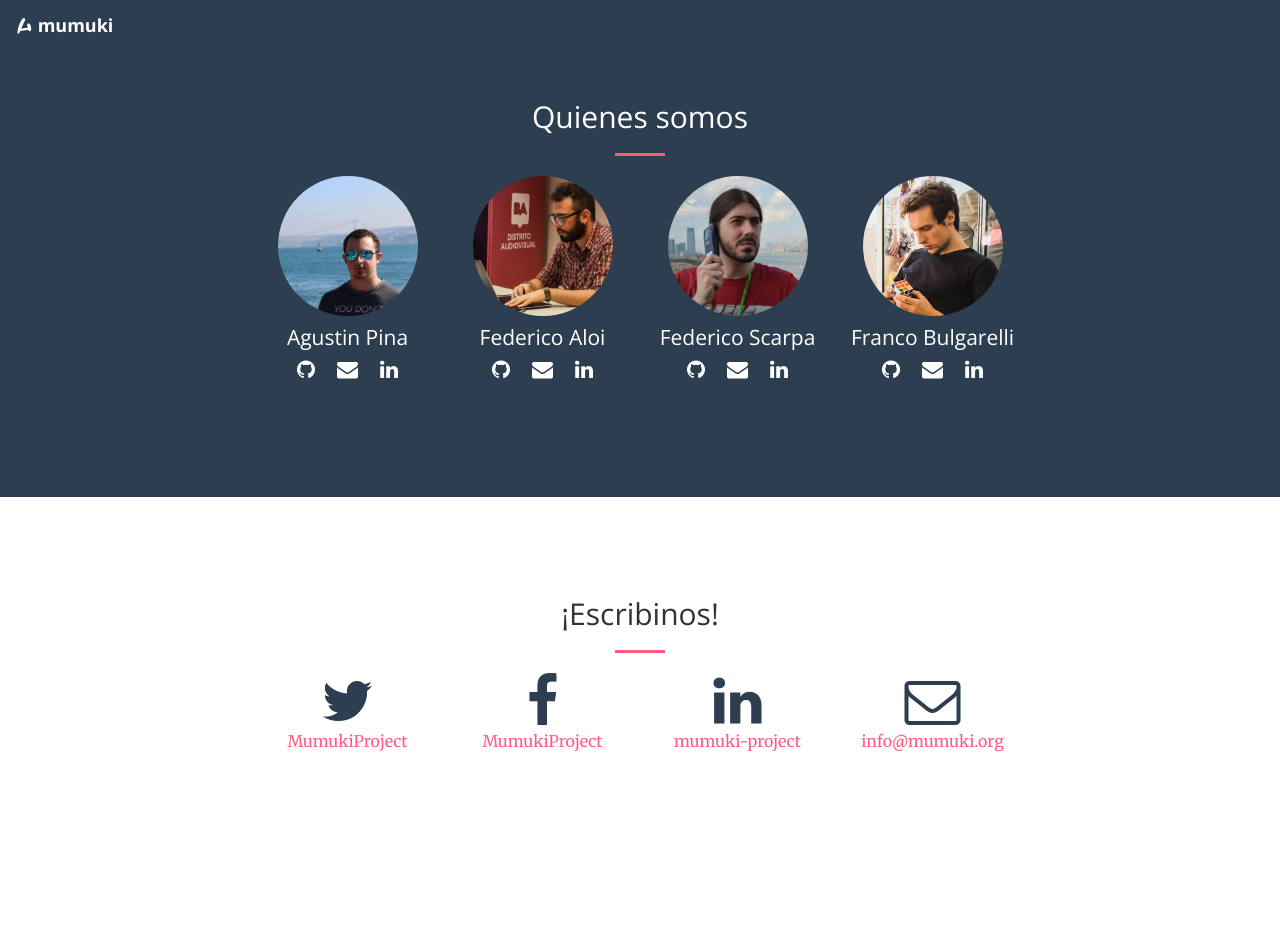
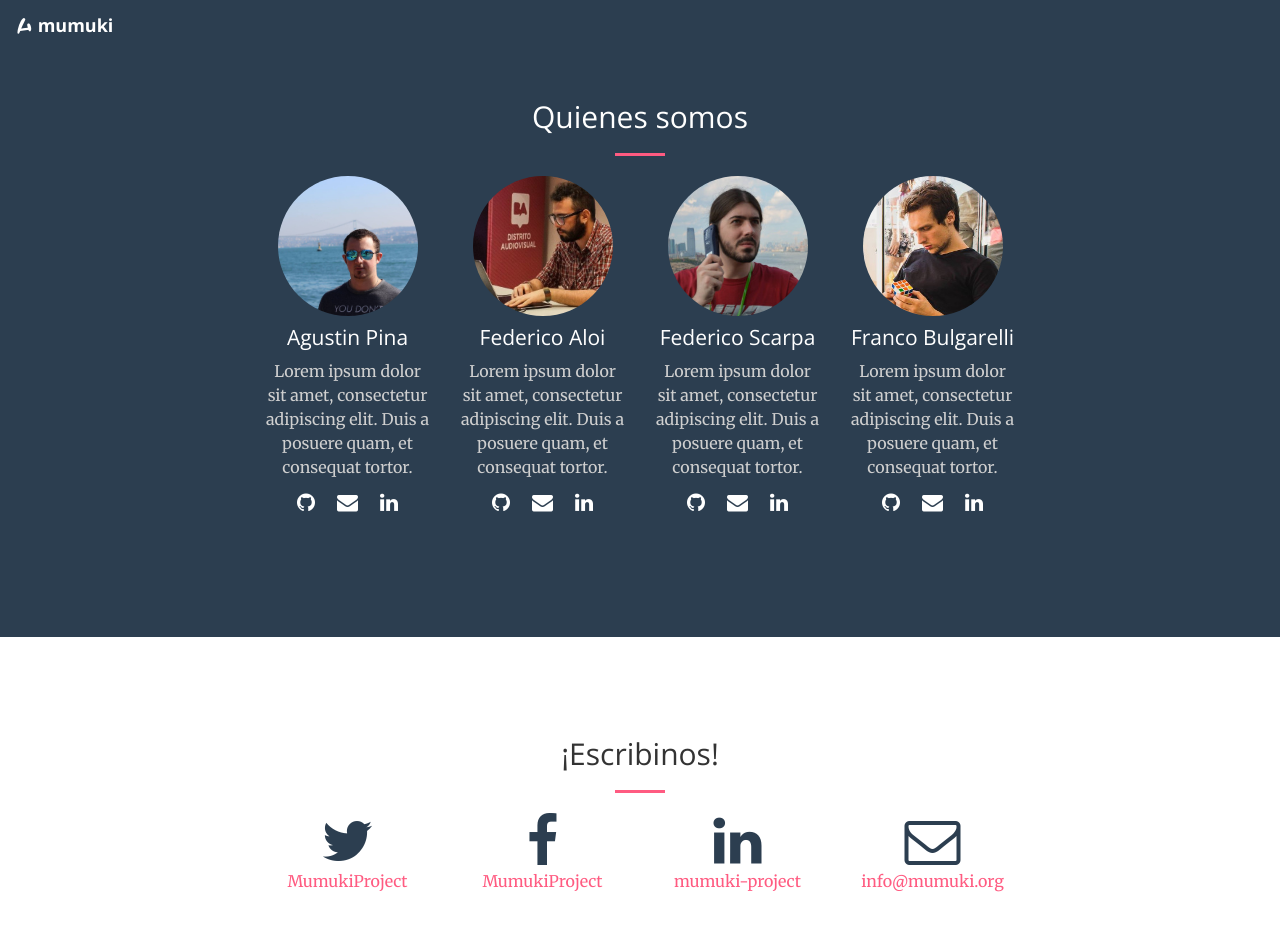
Before and after one commit to mumuki/mumuki.github.io, a Jekyll site: the page built from us.html, in a window 1280 px wide and 1013 px high. Shown: the top 931 px of the window. Built offline with Jekyll 4.4.1, drawn with Linux system fonts in a browser that asks for light colours.

Commit message:
Add short description for us

```diff
--- a/_includes/us.html
+++ b/_includes/us.html
@@ -10,6 +10,13 @@
             <div class="col-lg-2 col-md-2 col-xs-6 col-lg-offset-2 col-md-offset-2 text-center">
                 <img src="/img/agus.jpg" class="img-circle person-logo">
                 <h4 class="name-title">Agustin Pina</h4>
+                <div class="row">
+                    <div class="col-xs-12">
+                        <p class="text-muted">
+                            Lorem ipsum dolor sit amet, consectetur adipiscing elit. Duis a posuere quam, et consequat tortor.
+                        </p>
+                    </div>
+                </div>
                 <div class="row icons">
                     <div class="col-lg-4 col-md-4 col-xs-4 nopadding">
                         <a href="https://github.com/aguspina" class="pull-right">
@@ -31,6 +38,13 @@
             <div class="col-lg-2 col-md-2 col-xs-6 text-center">
                 <img src="/img/faloi.jpg" class="img-circle person-logo">
                 <h4 class="name-title">Federico Aloi</h4>
+                <div class="row">
+                    <div class="col-xs-12">
+                        <p class="text-muted">
+                            Lorem ipsum dolor sit amet, consectetur adipiscing elit. Duis a posuere quam, et consequat tortor.
+                        </p>
+                    </div>
+                </div>
                 <div class="row icons">
                     <div class="col-lg-4 col-md-4 col-xs-4 nopadding">
                         <a href="https://github.com/faloi" class="pull-right">
@@ -52,6 +66,13 @@
             <div class="col-lg-2 col-md-2 col-xs-6 text-center">
                 <img src="/img/fedescarpa.jpg" class="img-circle person-logo">
                 <h4 class="name-title">Federico Scarpa</h4>
+                <div class="row">
+                    <div class="col-xs-12">
+                        <p class="text-muted">
+                            Lorem ipsum dolor sit amet, consectetur adipiscing elit. Duis a posuere quam, et consequat tortor.
+                        </p>
+                    </div>
+                </div>
                 <div class="row icons">
                     <div class="col-lg-4 col-md-4 col-xs-4 nopadding">
                         <a href="https://github.com/fedescarpa" class="pull-right">
@@ -73,6 +94,13 @@
             <div class="col-lg-2 col-md-2 col-xs-6 text-center">
                 <img src="/img/franco.jpg" class="img-circle person-logo">
                 <h4 class="name-title">Franco Bulgarelli</h4>
+                <div class="row">
+                    <div class="col-xs-12">
+                        <p class="text-muted">
+                            Lorem ipsum dolor sit amet, consectetur adipiscing elit. Duis a posuere quam, et consequat tortor.
+                        </p>
+                    </div>
+                </div>
                 <div class="row icons">
                     <div class="col-lg-4 col-md-4 col-xs-4 nopadding">
                         <a href="https://github.com/flbulgarelli" class="pull-right">
--- a/_sass/_base.scss
+++ b/_sass/_base.scss
@@ -398,5 +398,7 @@ section#us {
     }
     .icons {
         margin-bottom: 15px;
+        position: relative;
+        top: -0.5em;
     }
 }
```
